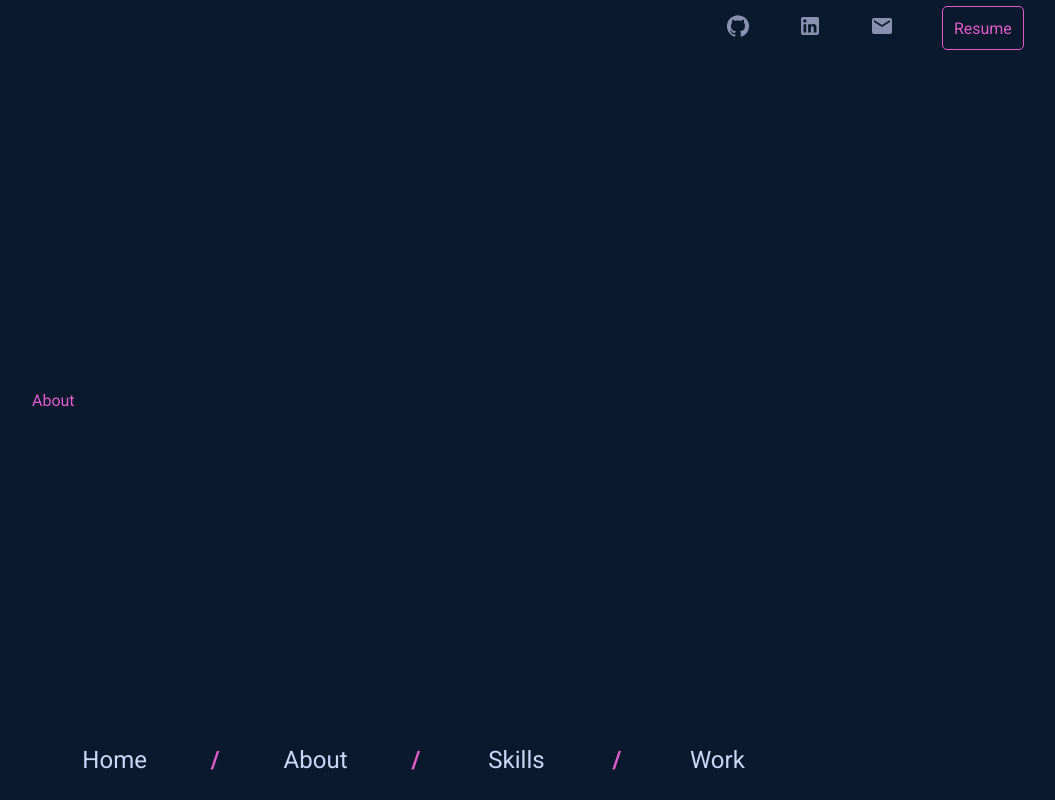
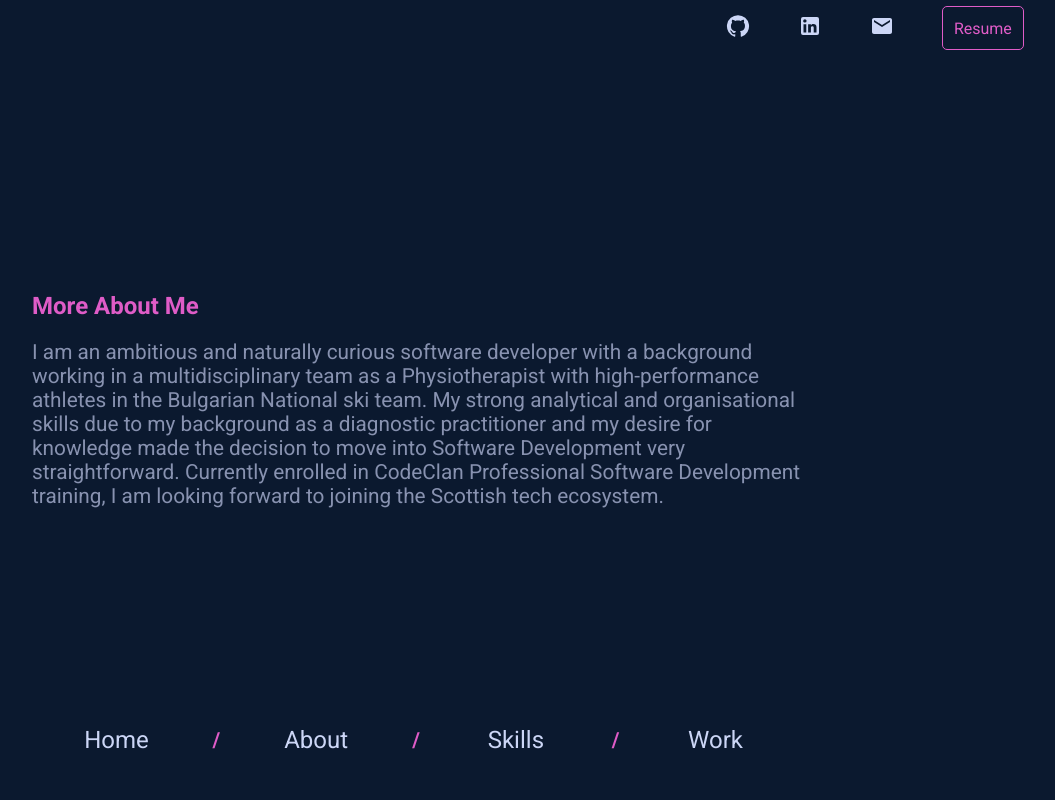
Before and after one commit to treneff/portfolio-react, a React (Create React App) app: page /about in a window 1280 px wide. Shown: the whole page, without its empty margins (224-1279 px from the left). Built offline with nearby package versions, Linux system fonts and the light colour scheme.

Commit message:
:sparkles: about page completed

```diff
--- a/src/Animations.css
+++ b/src/Animations.css
@@ -1,3 +1,5 @@
+/* page transition animations */
+
 @keyframes slideIn {
     from {
         opacity: 0;
@@ -27,3 +29,24 @@
 .slideOut {
     animation: 0.5s slideOut forwards;
 }
+
+
+/* header and footer animations */
+
+@keyframes entryTop {
+    from {
+        transform: translate(0, -100px);
+    }
+    to {
+        transform: translate(0px, 0);
+    }
+}
+
+@keyframes entryBottom {
+    from {
+        transform: translate(0, 100px);
+    }
+    to {
+        transform: translate(0px, 0);
+    }
+}
--- a/src/components/About.js
+++ b/src/components/About.js
@@ -1,7 +1,20 @@
 import React from 'react';
 
 const About = () => {
-    return <section>About</section>;
+    return (
+        <section>
+            <h1>More About Me</h1>
+            <p>
+                I am an ambitious and naturally curious software developer with a background working
+                in a multidisciplinary team as a Physiotherapist with high-performance athletes in
+                the Bulgarian National ski team. My strong analytical and organisational skills due
+                to my background as a diagnostic practitioner and my desire for knowledge made the
+                decision to move into Software Development very straightforward. Currently enrolled
+                in CodeClan Professional Software Development training, I am looking forward to
+                joining the Scottish tech ecosystem.
+            </p>
+        </section>
+    );
 };
 
 export default About;
--- /dev/null
+++ b/src/components/ErrorPage.js
@@ -0,0 +1,5 @@
+const ErrorPage = () => {
+    return <h1>404 - PAGE NOT FOUND</h1>;
+};
+
+export default ErrorPage;
--- a/src/components/Footer/Footer.css
+++ b/src/components/Footer/Footer.css
@@ -7,6 +7,7 @@ footer {
     width: 100%;
     display: flex;
     justify-content: center;
+    animation: 1.7s entryBottom;
 }
 
 .nav-button {
@@ -20,8 +21,14 @@ footer {
 .navbar {
     display: none;
 }
+@media screen and (min-width: 768px) {
+    footer{
+        height:15vh;
+        margin-top:-15vh;
+    }
+}
+@media screen and (min-width: 1024px) {
 
-@media screen and (min-width: 1024px) {
     .nav-button {
         display: none;
     }
@@ -36,7 +43,6 @@ footer {
         font-size: 1.5rem;
     }
     .navbar ul li a{
-        color: var(--secondary-color);
         display:flex;
         justify-content: center;
         align-items: center;
--- a/src/components/Header/Header.css
+++ b/src/components/Header/Header.css
@@ -8,6 +8,11 @@ header {
     display: flex;
     justify-content: right;
     align-items: center;
+    z-index: 1;
+    animation: 1.7s entryTop;
+}
+header::after {
+    transform: -100%;
 }
 
 .social-nav ul {
@@ -30,6 +35,11 @@ header {
         border-radius: 5px;
         color: var(--primary-color);
     }
+    .resume-button:hover {
+        opacity: 0.5;
+        transition: opacity 0.5s;
+    }
+
     .social-nav ul {
         gap: 3rem;
         padding-right: 2rem;
--- a/src/components/Home.css
+++ b/src/components/Home.css
@@ -2,9 +2,7 @@
     font-size: 2.5rem;
 }
 
-.intro-info p {
-    font-size: 1.3rem;
-}
+
 
 .intro-button {
     display: flex;
--- a/src/containers/Main.css
+++ b/src/containers/Main.css
@@ -5,3 +5,24 @@ main {
     flex-direction: column;
 
 }
+
+
+@media screen and (min-width: 1024px) {
+    .resume-button {
+        display: flex;
+        align-items: center;
+        padding: 0.7rem;
+        border: 1px var(--primary-color) solid;
+        border-radius: 5px;
+        color: var(--primary-color);
+    }
+    .resume-button:hover {
+        opacity: 0.5;
+        transition: opacity 0.5s;
+    }
+
+    .social-nav ul {
+        gap: 3rem;
+        padding-right: 2rem;
+    }
+}
--- a/src/containers/Main.js
+++ b/src/containers/Main.js
@@ -2,11 +2,12 @@ import React from 'react';
 import { Route, Routes } from 'react-router-dom';
 import { useLocation } from 'react-router-dom';
 import { useEffect, useState } from 'react';
-import './Main.css'
+import './Main.css';
 import Home from '../components/Home';
 import About from '../components/About';
 import Skills from '../components/Skills';
 import Work from '../components/Work';
+import ErrorPage from '../components/ErrorPage';
 
 const Main = () => {
     const location = useLocation();
@@ -31,6 +32,7 @@ const Main = () => {
                 <Route path='/about' element={<About />} />
                 <Route path='/skills' element={<Skills />} />
                 <Route path='/work' element={<Work />} />
+                <Route path='/*' element={<ErrorPage />} />
             </Routes>
         </main>
     );
--- a/src/index.css
+++ b/src/index.css
@@ -17,7 +17,6 @@ body {
 html {
     margin: 0;
     position: relative;
-
 }
 ul,
 li {
@@ -27,9 +26,8 @@ li {
 }
 
 a {
-    color: var(--text-color);
+    color: var(--secondary-color);
     text-decoration: none;
-    text-align: center;
 }
 
 a:hover {
@@ -39,12 +37,13 @@ a:hover {
 
 section {
     width: 80%;
-    min-height:100vh;
+    min-height: 100vh;
     display: flex;
     flex-direction: column;
     justify-content: center;
     align-items: flex-start;
     gap: 1.2rem;
+    padding: 10vh 0;
 }
 
 h1 {
@@ -63,11 +62,17 @@ h2 {
 }
 
 p {
+    font-size: 1.3rem;
     color: var(--text-color);
     margin-block-start: 0;
     margin-block-end: 0;
     margin-inline-start: 0;
     margin-inline-end: 0;
+}
+@media screen and (min-width: 375px) {
+    section {
+        padding: 0;
+    }
 }
 
 @media screen and (min-width: 1024px) {
```
